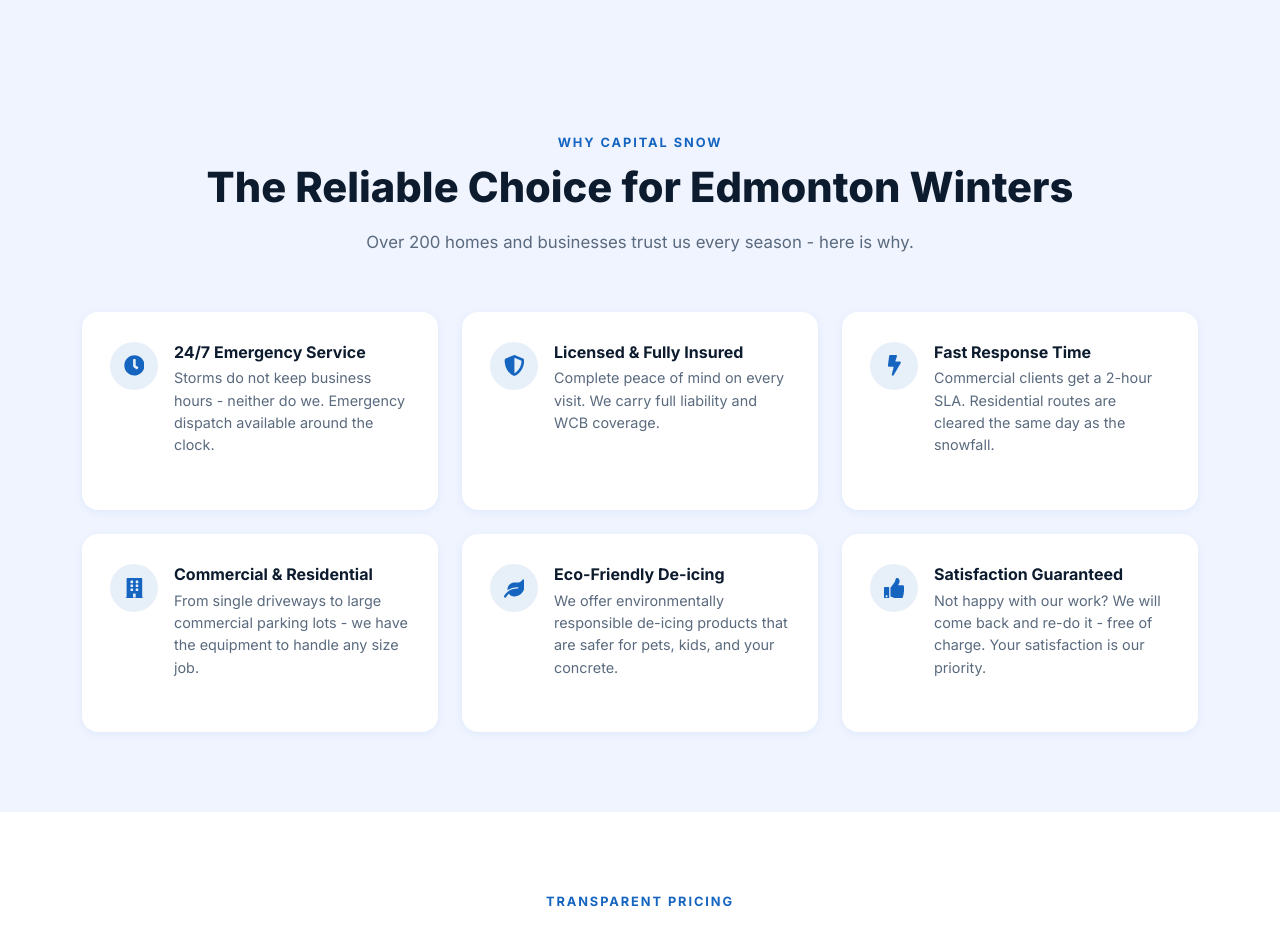
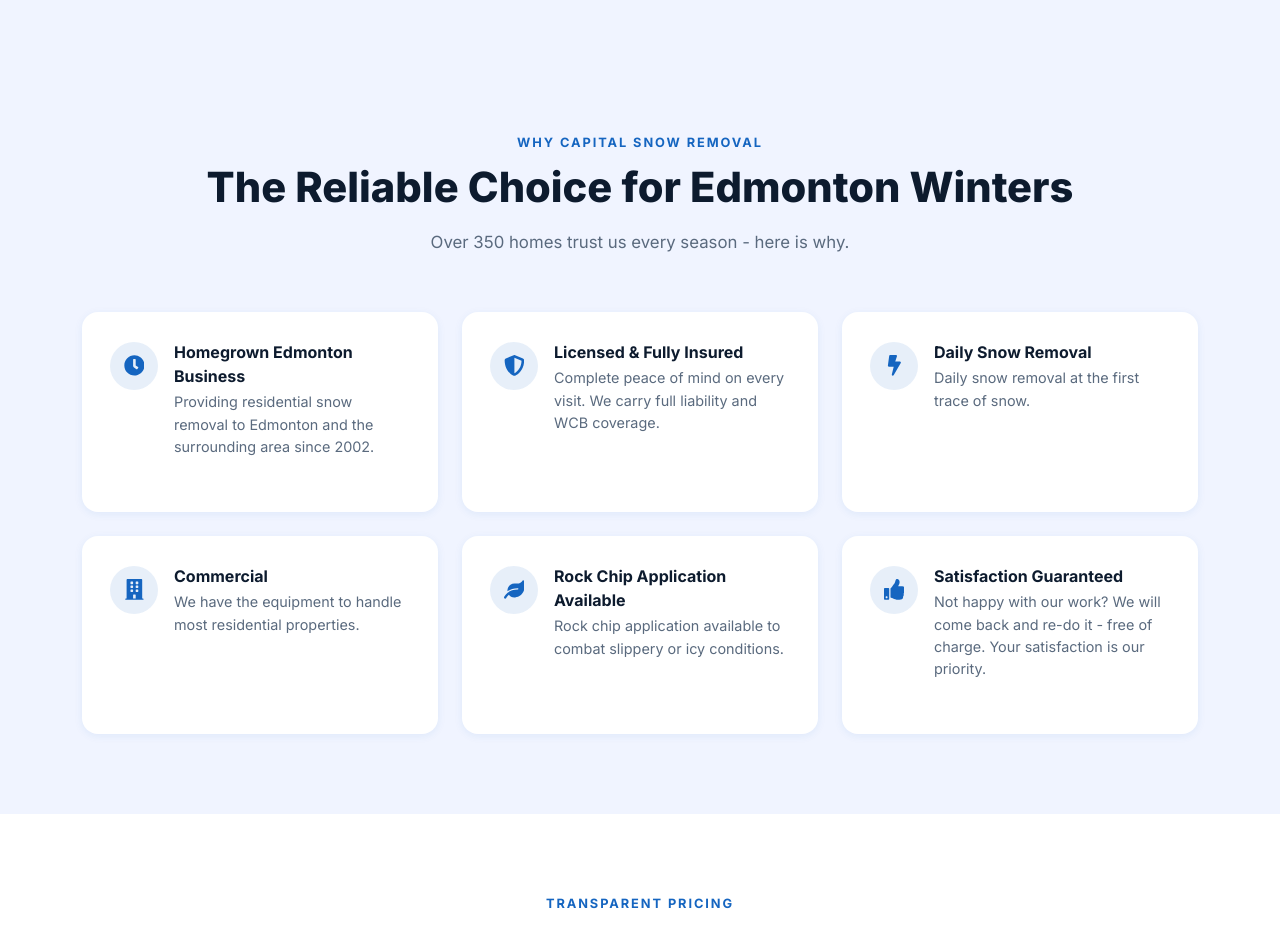
Before and after one commit to tuancat8730-sam/ci_snow_1, a React (Vite) app: page /#/ in a window 1280 px wide. Shown: the part 2360-3287 px from the top of the page. Built offline with nearby package versions, Linux system fonts and the light colour scheme.

Commit message:
fix: update Why Capital Snow Removal section copy

```diff
--- a/src/components/sections/WhyChooseUs.jsx
+++ b/src/components/sections/WhyChooseUs.jsx
@@ -7,8 +7,8 @@
 const BENEFITS = [
   {
     icon: <FaClock />,
-    title: '24/7 Emergency Service',
-    desc: 'Storms do not keep business hours - neither do we. Emergency dispatch available around the clock.',
+    title: 'Homegrown Edmonton Business',
+    desc: 'Providing residential snow removal to Edmonton and the surrounding area since 2002.',
   },
   {
     icon: <FaShieldAlt />,
@@ -17,18 +17,18 @@
   },
   {
     icon: <FaBolt />,
-    title: 'Fast Response Time',
-    desc: 'Commercial clients get a 2-hour SLA. Residential routes are cleared the same day as the snowfall.',
+    title: 'Daily Snow Removal',
+    desc: 'Daily snow removal at the first trace of snow.',
   },
   {
     icon: <FaBuilding />,
-    title: 'Commercial & Residential',
-    desc: 'From single driveways to large commercial parking lots - we have the equipment to handle any size job.',
+    title: 'Commercial',
+    desc: 'We have the equipment to handle most residential properties.',
   },
   {
     icon: <FaLeaf />,
-    title: 'Eco-Friendly De-icing',
-    desc: 'We offer environmentally responsible de-icing products that are safer for pets, kids, and your concrete.',
+    title: 'Rock Chip Application Available',
+    desc: 'Rock chip application available to combat slippery or icy conditions.',
   },
   {
     icon: <FaThumbsUp />,
@@ -43,9 +43,9 @@
       <div className="container-xl">
         <ScrollReveal>
           <SectionHeader
-            label="Why Capital Snow"
+            label="Why Capital Snow Removal"
             title="The Reliable Choice for Edmonton Winters"
-            subtitle="Over 200 homes and businesses trust us every season - here is why."
+            subtitle="Over 350 homes trust us every season - here is why."
           />
         </ScrollReveal>
 
```
